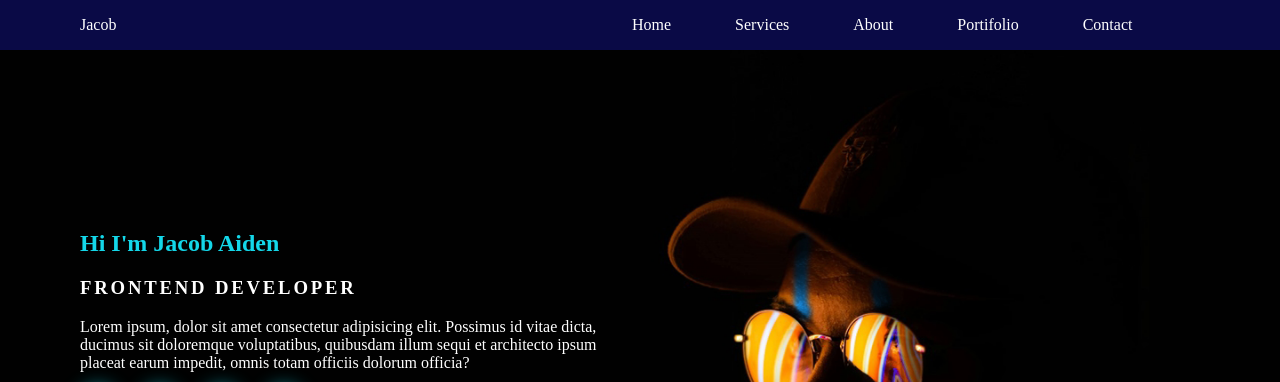
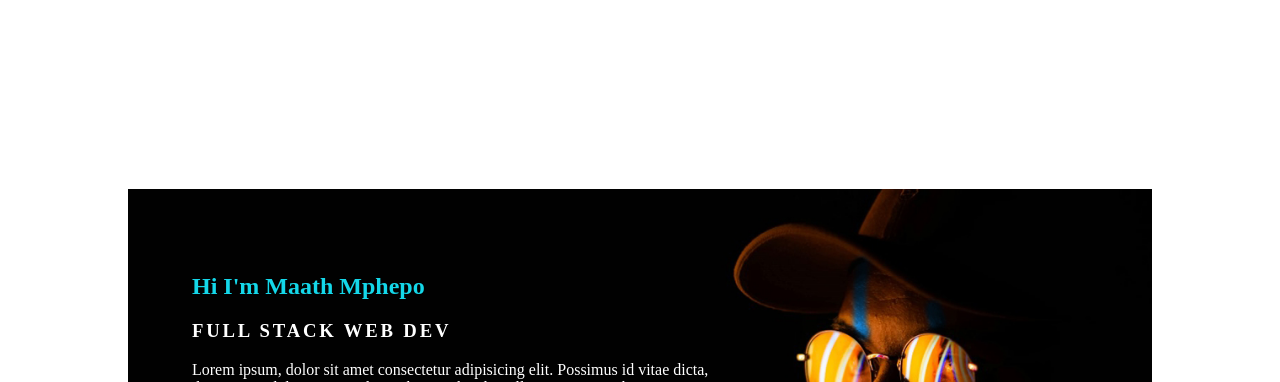
Before and after one commit to MMphepo/portfolio, a plain HTML site: page index.html in a window 1280 px wide. Shown: the top 382 px of the page. Drawn offline with Linux system fonts and the light colour scheme.

Commit message:
Buisness card

```diff
--- a/index.html
+++ b/index.html
@@ -12,31 +12,12 @@
 </head>
 
 <body>
-  <section class="navigation">
-    <div class="container">
-      <nav class="navbar" id="navigation">
-        <div class="leftSide">
-          <p>Jacob</p>
-        </div>
-        <div class="rightSide">
-          <ul class="navlinks">
-            <li class="listItem">Home</li>
-            <li class="listItem">Services</li>
-            <li class="listItem">About</li>
-            <li class="listItem">Portifolio</li>
-            <li class="listItem">Contact</li>
-          </ul>
-        </div>
-      </nav>
-    </div>
-  </section>
   <section class="Home">
     <div class="container">
-
       <div class="Text">
-        <h1 class="BlueText">Hi I'm Jacob Aiden</h1>
+        <h1 class="BlueText">Hi I'm Maath Mphepo</h1>
         <div class="typing">
-          <h3 class="text">FRONTEND DEVELOPER</h3>
+          <h3 class="text">FULL STACK WEB DEV</h3>
         </div>
 
         <p>Lorem ipsum, dolor sit amet consectetur adipisicing elit. Possimus id vitae dicta, ducimus sit doloremque
@@ -52,9 +33,7 @@
       <button class="button">Know more about me</button>
     </div>
   </section>
-  <section class="about">
-    obnrjnjnorgnrnvrn
-  </section>
+
 </body>
 
 </html>
--- a/style.css
+++ b/style.css
@@ -23,8 +23,16 @@
     width: 30em;
 }
 .container{
-    width: 70em;
+
+    width: 70%;
+    padding: 4em;
     margin: auto;
+    border: 1px solid white;
+    background-image: url(media/Background.crop.png);
+    background-size: cover;
+    background-position: center;
+    background-repeat: no-repeat;
+
 }
 body{
     box-sizing: border-box;
@@ -33,16 +41,14 @@ body{
     color: white;
 }
 .Home{
-    background-image: url(media/Background.png);
-    background-size: cover;
-    background-repeat: no-repeat;
-    height: 43em;
+    display: flex;
+    height: 100vh;
 }
 .about{
     background-color: blue;
 }
 .Text{
-    padding-top: 10em;
+
     width: 33em;
 }
 div>i{
```
Also changed, not shown: media/Background.crop.png (added), media/Background.png (deleted), media/bg.jpg (deleted), media/bg.png (deleted).
